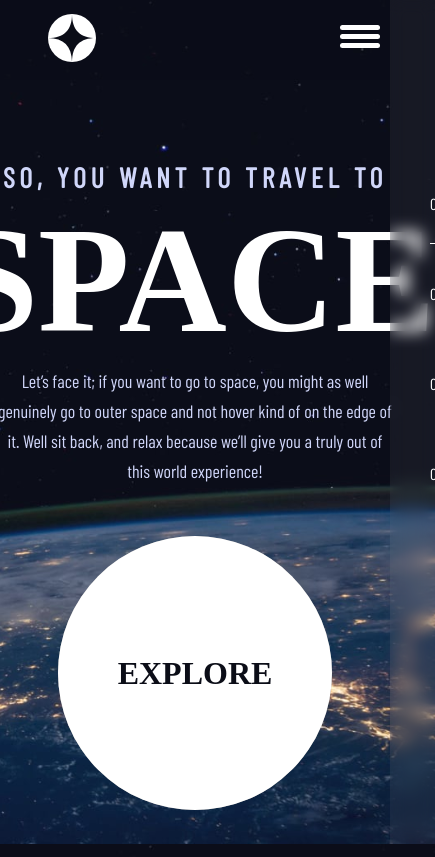
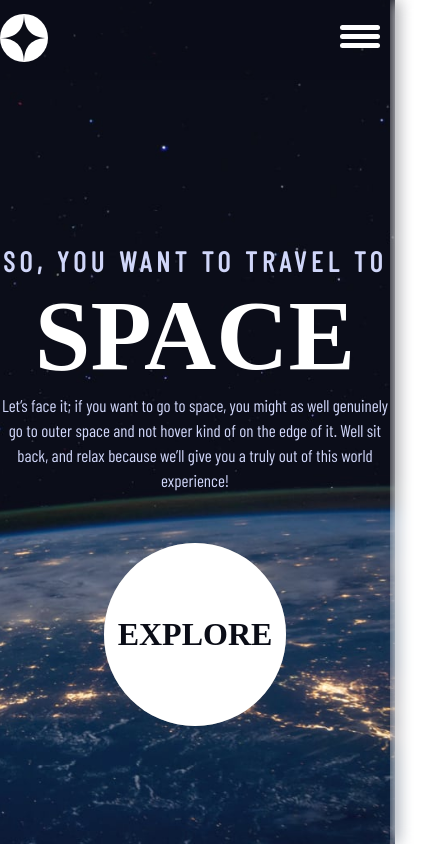
Before and after one commit to evilkeil/Space-Tourism, a website built with webpack: page src/assets/html/home.html in a window 390 px wide. Shown: the whole page, 435 px wide, since content can reach past the window. Built offline with nearby package versions, Linux system fonts and the light colour scheme; a web font is replaced by a local one.

```diff
--- a/src/assets/css/home.css
+++ b/src/assets/css/home.css
@@ -24,6 +24,9 @@
     --heading-3-size:56px;
     --heading-4-size:32px;
     --heading-5-size:28px;
+
+    /*other sizings */
+    --circle-radius:274px;
 }
 body{
     margin: 0;
@@ -96,8 +99,8 @@
 
 
 .trigger{
-    width: 274px;
-    height: 274px;
+    width: var(--circle-radius);
+    height: var(--circle-radius);
     z-index: 1;
     border-radius: 50%;
     background-color: #979797;
@@ -207,6 +210,39 @@
 
 
     }
+}
+
+/*mobile*/
+
+@media (max-width: 480px){
+    .trigger{
+        width: calc(var(--circle-radius)/1.5);
+        height: calc(var(--circle-radius)/1.5);
+    }
+
+    .btn{
+        width: calc(var(--circle-radius)/1.5);
+        height: calc(var(--circle-radius)/1.5);
+    }
+
+    .hero h1{
+
+        font-size: calc(var(--heading-1-size)/1.5);
+
+    }
+    .hero h4{
+        font-size: calc(var(--heading-4-size)/1.2);
+
+    }
+
+    .hero p{
+        font-size: 17px;
+        line-height: 25px;
+    }
+
+   .content-wrapper{
+    width: fit-content;
+   }
 
 
 }
--- a/src/assets/css/navbar.css
+++ b/src/assets/css/navbar.css
@@ -269,4 +269,12 @@
     .hamburger-menu:has(input:checked)+ nav{
         translate: 0;
     }
+    .logo{
+        margin-left:0 ;
+    }
+
+    #navbar{
+        margin: 0;
+        /* border: 1px solid red; */
+    }
 }
```
Also changed, not shown: src/assets/html/crew.html (added), src/assets/html/destination.html (added), src/assets/html/technology.html (added), src/crew.js (added), src/destination.js (added), src/technology.js (added).
